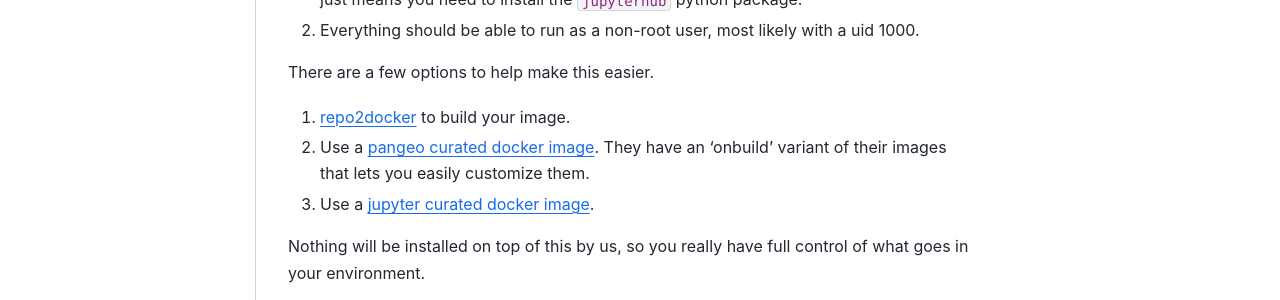
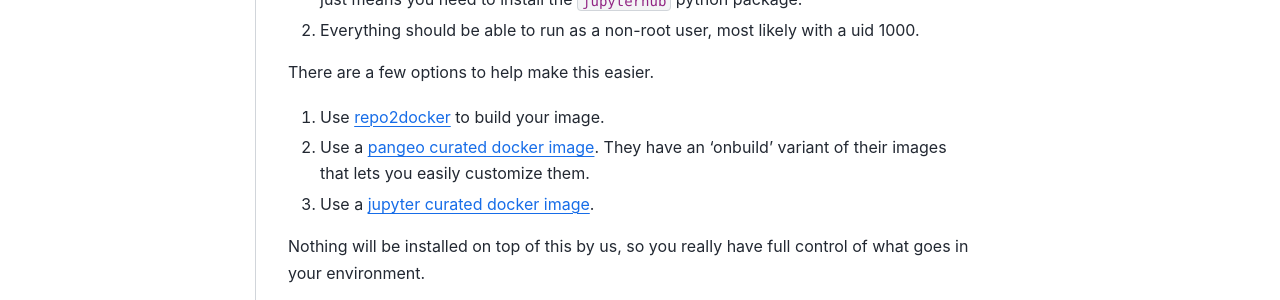
Before and after one commit to 2i2c-org/infrastructure, a Sphinx documentation site: the page built from docs/custom-image.md, in a window 1280 px wide and 900 px high. Shown: the part 423-723 px from the top of the window. Built offline with Sphinx 7.4.7 and the Sphinx Book theme 1.1.4, drawn with Linux system fonts in a browser that asks for light colours.

Commit message:
Update docs/custom-image.md

```diff
--- a/docs/custom-image.md
+++ b/docs/custom-image.md
@@ -16,7 +16,7 @@ On top of whatever you are using, your image should match the following requirem
 
 There are a few options to help make this easier.
 
-1. [repo2docker](https://repo2docker.readthedocs.io) to build your image.
+1. Use [repo2docker](https://repo2docker.readthedocs.io) to build your image.
 2. Use a [pangeo curated docker image](https://github.com/pangeo-data/pangeo-docker-images/).
    They have an 'onbuild' variant of their images that lets you easily customize
    them.
```
